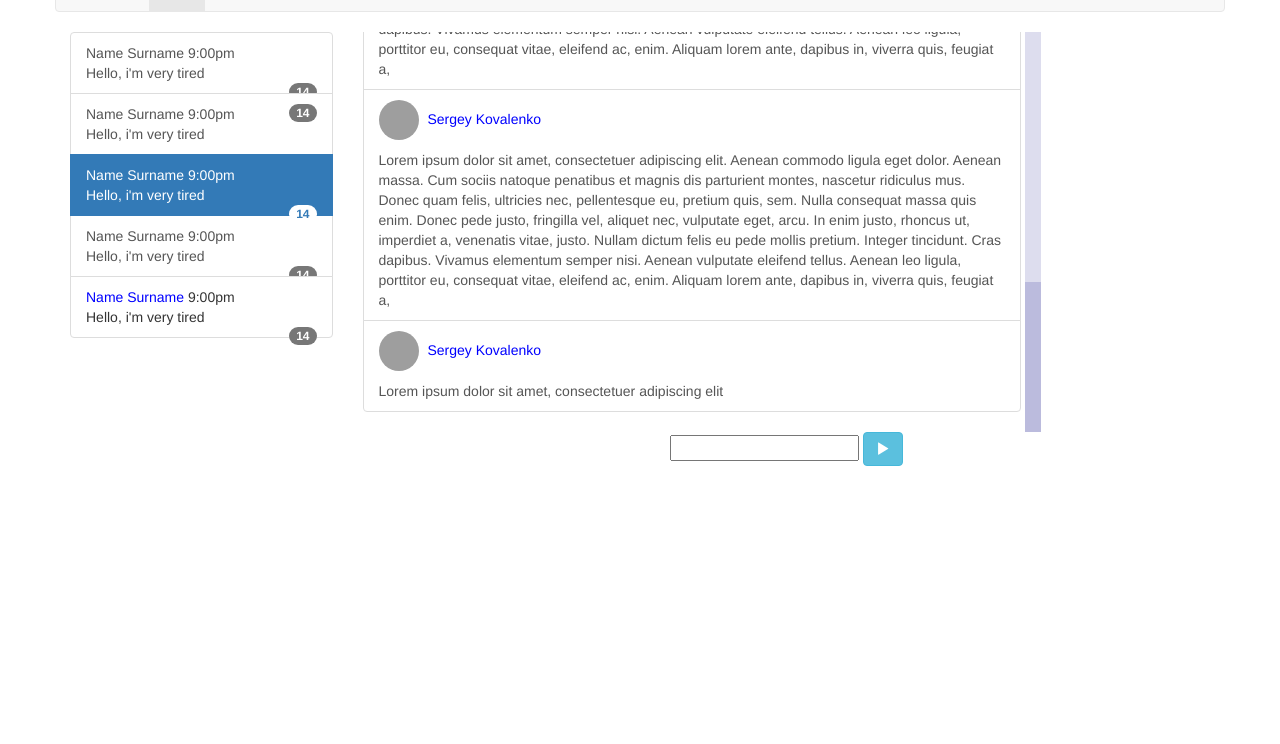
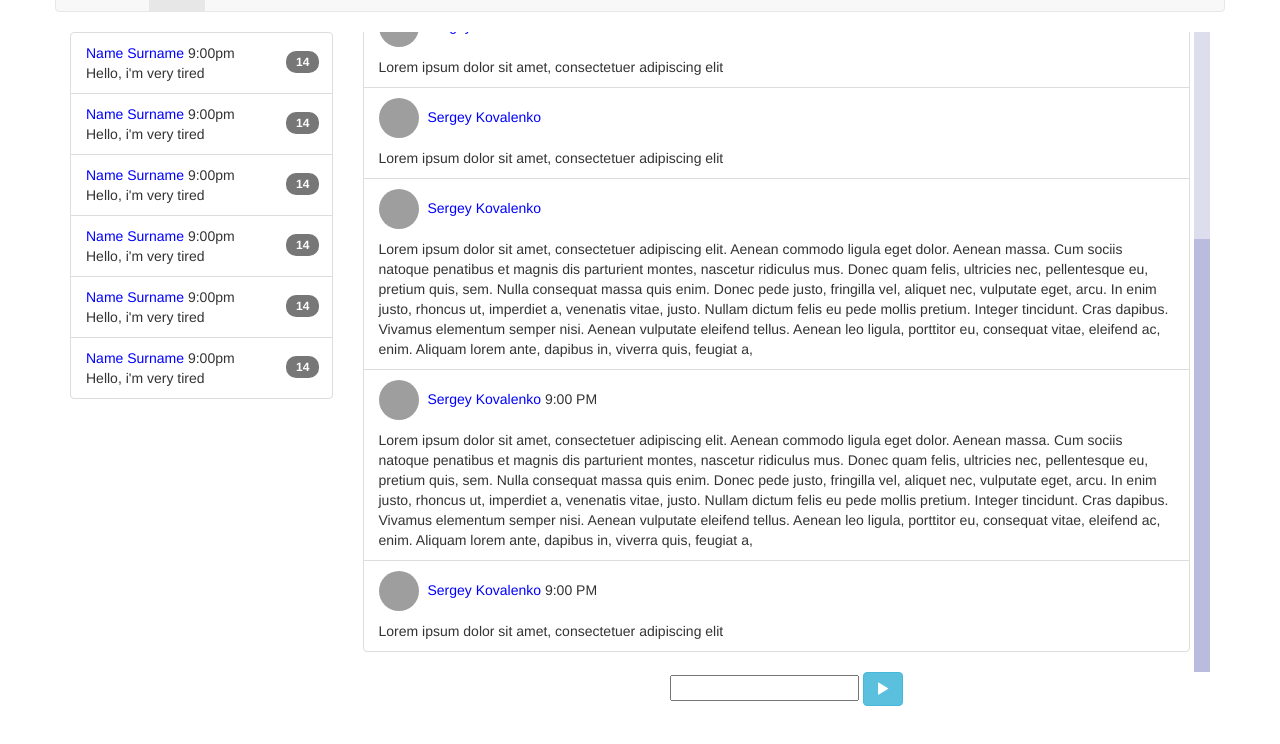
Before and after one commit to sergokovalenko/messangerUI, a plain HTML site: page Index.html in a window 1280 px wide. Shown: the part 40-784 px from the top of the page. Drawn offline with nearby package versions, Linux system fonts and the light colour scheme; some packages are replaced by stand-ins of ours; grey boxes are pictures that could not be loaded; a script that the page names is missing; files whose address does not match are found by name.

Commit message:
Changed <a> on <div> in dialogs and messages Added correct counter of new mess. position

```diff
--- a/Index.html
+++ b/Index.html
@@ -111,29 +111,37 @@
     <div class="row">
       <div class="col-sm-3">
         <div class="list-group">
-          <a href="#" class="list-group-item ">
-            Name Surname
+          <div class="list-group-item">
+            <a href="#" class="name">Name Surname</a>
             <span class="last-message-time">9:00pm</span>
             <div class="short-message">Hello, i'm very tired</div>
             <span class="badge">14</span>
-          </a>
-          <a href="#" class="list-group-item">Name Surname
-            <span class="last-message-time">9:00pm</span>
-            <span class="badge">14</span>
-
-            <div class="short-message">Hello, i'm very tired</div>
-          </a>
-          <a href="#" class="list-group-item active">Name Surname
+          </div>
+          <div class="list-group-item">
+            <a href="#" class="name">Name Surname</a>
             <span class="last-message-time">9:00pm</span>
             <div class="short-message">Hello, i'm very tired</div>
             <span class="badge">14</span>
-          </a>
-          <a href="#" class="list-group-item">Name Surname
+          </div>
+          <div class="list-group-item">
+            <a href="#" class="name">Name Surname</a>
             <span class="last-message-time">9:00pm</span>
             <div class="short-message">Hello, i'm very tired</div>
             <span class="badge">14</span>
-          </a>
-          <div href="#" class="list-group-item">
+          </div>
+          <div class="list-group-item">
+            <a href="#" class="name">Name Surname</a>
+            <span class="last-message-time">9:00pm</span>
+            <div class="short-message">Hello, i'm very tired</div>
+            <span class="badge">14</span>
+          </div>
+          <div class="list-group-item">
+            <a href="#" class="name">Name Surname</a>
+            <span class="last-message-time">9:00pm</span>
+            <div class="short-message">Hello, i'm very tired</div>
+            <span class="badge">14</span>
+          </div>
+          <div class="list-group-item">
             <a href="#" class="name">Name Surname</a>
             <span class="last-message-time">9:00pm</span>
             <div class="short-message">Hello, i'm very tired</div>
@@ -141,17 +149,21 @@
           </div>
         </div>
       </div>
+<!-- d
+d
+d -->
       <div class="col-sm-9">
         <div class="messages scroll-pane">
           <div class="list-group">
-            <a href="#" class="list-group-item">
+            <div class="list-group-item">
                 <img src="https://pp.userapi.com/c831408/v831408502/393ad/RVv0-lSAp6I.jpg" alt="user" class="profile-photo">
-              <div class="name">Sergey Kovalenko</div>
+              <a href="#" class="name">Sergey Kovalenko</a>
               <div class="mess">Lorem ipsum dolor sit amet, consectetuer adipiscing elit</div>
-            </a>
-            <a href="#" class="list-group-item">
+            </div>
+            <div class="list-group-item">
               <img src="https://pp.userapi.com/c831408/v831408502/393ad/RVv0-lSAp6I.jpg" alt="user" class="profile-photo">
-              <div class="name">Sergey Kovalenko</div>
+              <a href="#" class="name">Sergey Kovalenko</a>
+              <div class="last-message-time">9:00 PM</div>
               <div class="full-message">Lorem ipsum dolor sit amet, consectetuer adipiscing elit. Aenean commodo ligula eget dolor. Aenean massa. Cum
                 sociis natoque penatibus et magnis dis parturient montes, nascetur ridiculus mus. Donec quam felis, ultricies
                 nec, pellentesque eu, pretium quis, sem. Nulla consequat massa quis enim. Donec pede justo, fringilla vel,
@@ -159,20 +171,20 @@
                 dictum felis eu pede mollis pretium. Integer tincidunt. Cras dapibus. Vivamus elementum semper nisi. Aenean
                 vulputate eleifend tellus. Aenean leo ligula, porttitor eu, consequat vitae, eleifend ac, enim. Aliquam lorem
                 ante, dapibus in, viverra quis, feugiat a, </div>
-            </a>
-            <a href="#" class="list-group-item">
+            </div>
+            <div class="list-group-item">
               <img src="https://pp.userapi.com/c831408/v831408502/393ad/RVv0-lSAp6I.jpg" alt="user" class="profile-photo">
-              <div class="name">Sergey Kovalenko</div>
+              <a href="#" class="name">Sergey Kovalenko</a>
               <div class="full-message">Lorem ipsum dolor sit amet, consectetuer adipiscing elit</div>
-            </a>
-            <a href="#" class="list-group-item">
+            </div>
+            <div class="list-group-item">
               <img src="https://pp.userapi.com/c831408/v831408502/393ad/RVv0-lSAp6I.jpg" alt="user" class="profile-photo">
-              <div class="name">Sergey Kovalenko</div>
+              <a href="#" class="name">Sergey Kovalenko</a>
               <div class="full-message">Lorem ipsum dolor sit amet, consectetuer adipiscing elit</div>
-            </a>
-            <a href="#" class="list-group-item">
+            </div>
+            <div class="list-group-item">
               <img src="https://pp.userapi.com/c831408/v831408502/393ad/RVv0-lSAp6I.jpg" alt="user" class="profile-photo">
-              <div class="name">Sergey Kovalenko</div>
+              <a href="#" class="name">Sergey Kovalenko</a>
               <div class="full-message">Lorem ipsum dolor sit amet, consectetuer adipiscing elit. Aenean commodo ligula eget dolor. Aenean massa. Cum
                 sociis natoque penatibus et magnis dis parturient montes, nascetur ridiculus mus. Donec quam felis, ultricies
                 nec, pellentesque eu, pretium quis, sem. Nulla consequat massa quis enim. Donec pede justo, fringilla vel,
@@ -180,10 +192,11 @@
                 dictum felis eu pede mollis pretium. Integer tincidunt. Cras dapibus. Vivamus elementum semper nisi. Aenean
                 vulputate eleifend tellus. Aenean leo ligula, porttitor eu, consequat vitae, eleifend ac, enim. Aliquam lorem
                 ante, dapibus in, viverra quis, feugiat a, </div>
-            </a>
-            <a href="#" class="list-group-item">
+            </div>
+            <div  class="list-group-item">
               <img src="https://pp.userapi.com/c831408/v831408502/393ad/RVv0-lSAp6I.jpg" alt="user" class="profile-photo">
-              <div class="name">Sergey Kovalenko</div>
+              <a href="#" class="name">Sergey Kovalenko</a>
+              <div class="last-message-time">9:00 PM</div>
               <div class="full-message">Lorem ipsum dolor sit amet, consectetuer adipiscing elit. Aenean commodo ligula eget dolor. Aenean massa. Cum
                 sociis natoque penatibus et magnis dis parturient montes, nascetur ridiculus mus. Donec quam felis, ultricies
                 nec, pellentesque eu, pretium quis, sem. Nulla consequat massa quis enim. Donec pede justo, fringilla vel,
@@ -191,17 +204,18 @@
                 dictum felis eu pede mollis pretium. Integer tincidunt. Cras dapibus. Vivamus elementum semper nisi. Aenean
                 vulputate eleifend tellus. Aenean leo ligula, porttitor eu, consequat vitae, eleifend ac, enim. Aliquam lorem
                 ante, dapibus in, viverra quis, feugiat a, </div>
-            </a>
-            <a href="#" class="list-group-item">
+            </div>
+            <div class="list-group-item">
               <img src="https://pp.userapi.com/c831408/v831408502/393ad/RVv0-lSAp6I.jpg" alt="user" class="profile-photo">
-              <div class="name">Sergey Kovalenko</div>
+              <a href="#" class="name">Sergey Kovalenko</a>
+              <div class="last-message-time">9:00 PM</div>
               <div class="full-message">Lorem ipsum dolor sit amet, consectetuer adipiscing elit</div>
-            </a>
+            </div>
           </div>
 
         </div>
         <form class="text-center" action="">
-          <input type="text" class="text-block" name="ms" id="ms" width="600px">
+          <input type="text" class="text-block" name="ms" id="ms">
           <button type="button" class="btn btn-info">
             <span class="glyphicon glyphicon-play"></span>
           </button>
@@ -216,10 +230,6 @@
   <script type="text/javascript" src="js/jquery.jscrollpane.min.js"></script>
   <script type="text/javascript" src="http://jscrollpane.kelvinluck.com/script/jquery.mousewheel.js"></script>
   <script type="text/javascript" src="js/script.js"></script>
-  <script type="text/javascript">
-
-
-  </script>
 </body>
 
 </html>
--- a/css/styles.css
+++ b/css/styles.css
@@ -5,9 +5,10 @@
 }
 
 .scroll-pane {
-	width: 80%; /* Ширина видимой области*/
-	height: 400px; /* Высота видимой области*/
-	overflow: auto; /* Если отключены скрипты это правило позволит отобразить обычный скролл */
+	width: 100%; /* Ширина видимой области*/
+	height: 80vh; /* Высота видимой области*/
+	overflow-y: auto; /* Если отключены скрипты это правило позволит отобразить обычный скролл */
+  overflow-x: none;
 }
 
 .profile-photo{
@@ -26,3 +27,14 @@
 .full-message{
   margin-top: 10px;
 }
+
+.last-message-time{
+  display: inline-block;
+}
+
+.badge{
+  position: absolute;
+  left: 215px;
+  bottom: 20px;
+  padding: 5px 10px;
+}
--- a/js/script.js
+++ b/js/script.js
@@ -2,8 +2,16 @@ $("document").ready(function () {
     var a = $('.scroll-pane');
     a.jScrollPane({
         maintainPosition: true,
-        stickToBottom: true
+        stickToBottom: true,
+        contentWidth: 200
     });
 
     a.data("jsp").scrollTo(0,1000);
 })
+
+window.onresize = function(){
+    $('.scroll-pane').jScrollPane({
+        maintainPosition: true,
+        stickToBottom: true
+    });
+}
```
